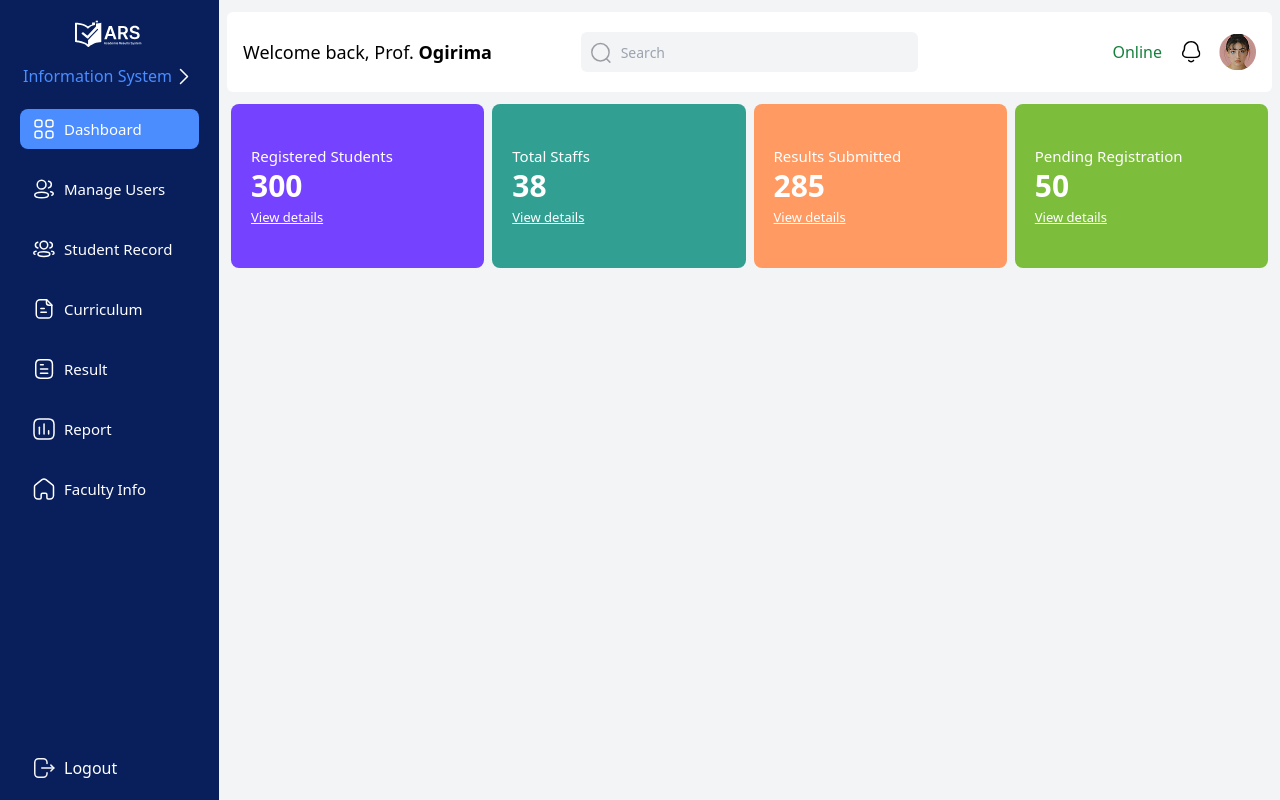
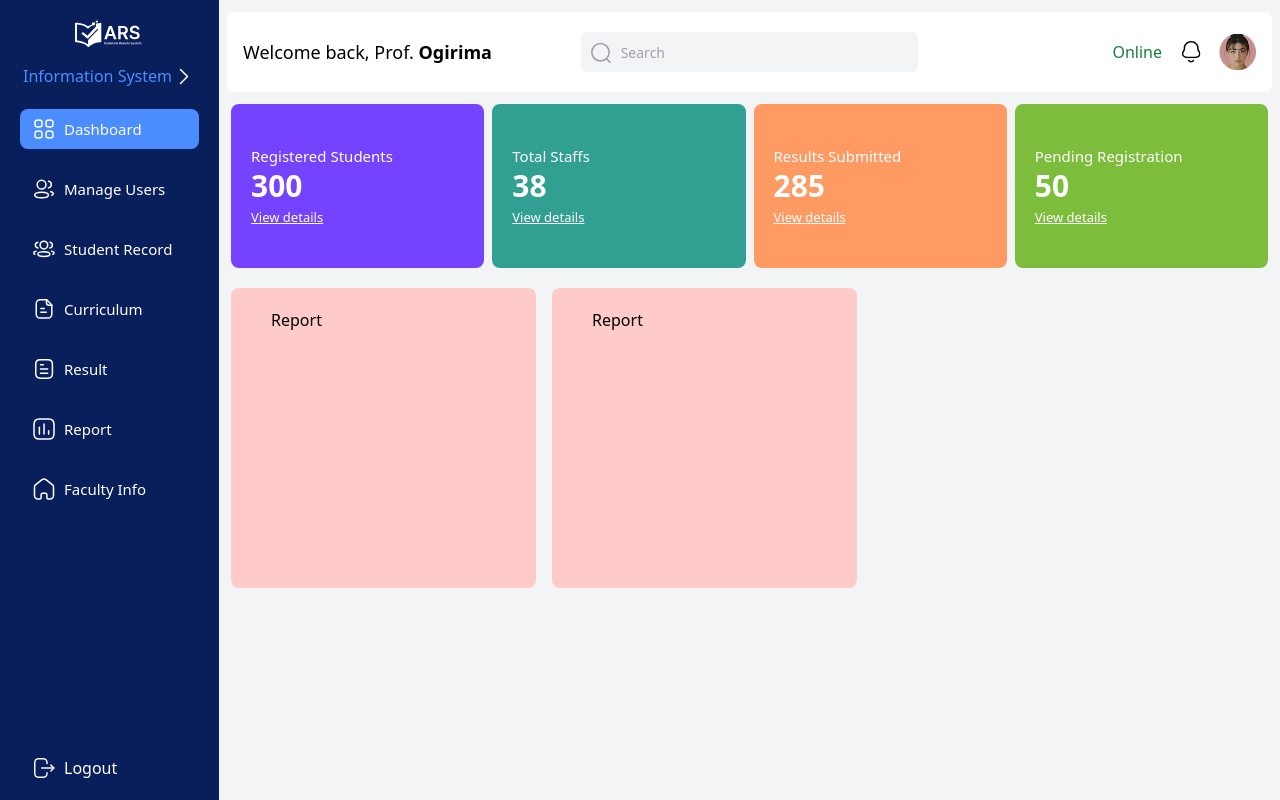
Before and after one commit to hola554/RMS, a React (Vite) app: page / in a window 1280 px wide. Built offline with nearby package versions, Linux system fonts and the light colour scheme.

Commit message:
Added layout for dashboard reports

```diff
--- /dev/null
+++ b/src/components/dashboard/dashboardReports.jsx
@@ -0,0 +1,15 @@
+
+export const DashboardReports = () => {
+    return (
+        <section className="flex gap-4">
+            {/* First report */}
+            <div className="bg-red-200 rounded-lg h-[300px] px-10 py-5 flex-[1] w-[305px]">
+                Report
+            </div>
+            {/* Second report */}
+            <div className="bg-red-200 rounded-lg h-[300px] px-10 py-5 flex-[1] w-[305px]">
+                Report
+            </div>
+        </section>
+    )
+}
--- a/src/pages/dashboard.jsx
+++ b/src/pages/dashboard.jsx
@@ -1,4 +1,5 @@
 import { DashboardCards } from "../components/dashboard/dashboardCards";
+import { DashboardReports } from "../components/dashboard/dashboardReports";
 
 const DashboardPage = () => {
   return (
@@ -7,6 +8,9 @@ const DashboardPage = () => {
         {/* card section */}
         <DashboardCards />
         {/* Middle Section */}
+        <section className="mt-5 flex">
+          <DashboardReports />
+        </section>
       </main>
     </>
   );
```
